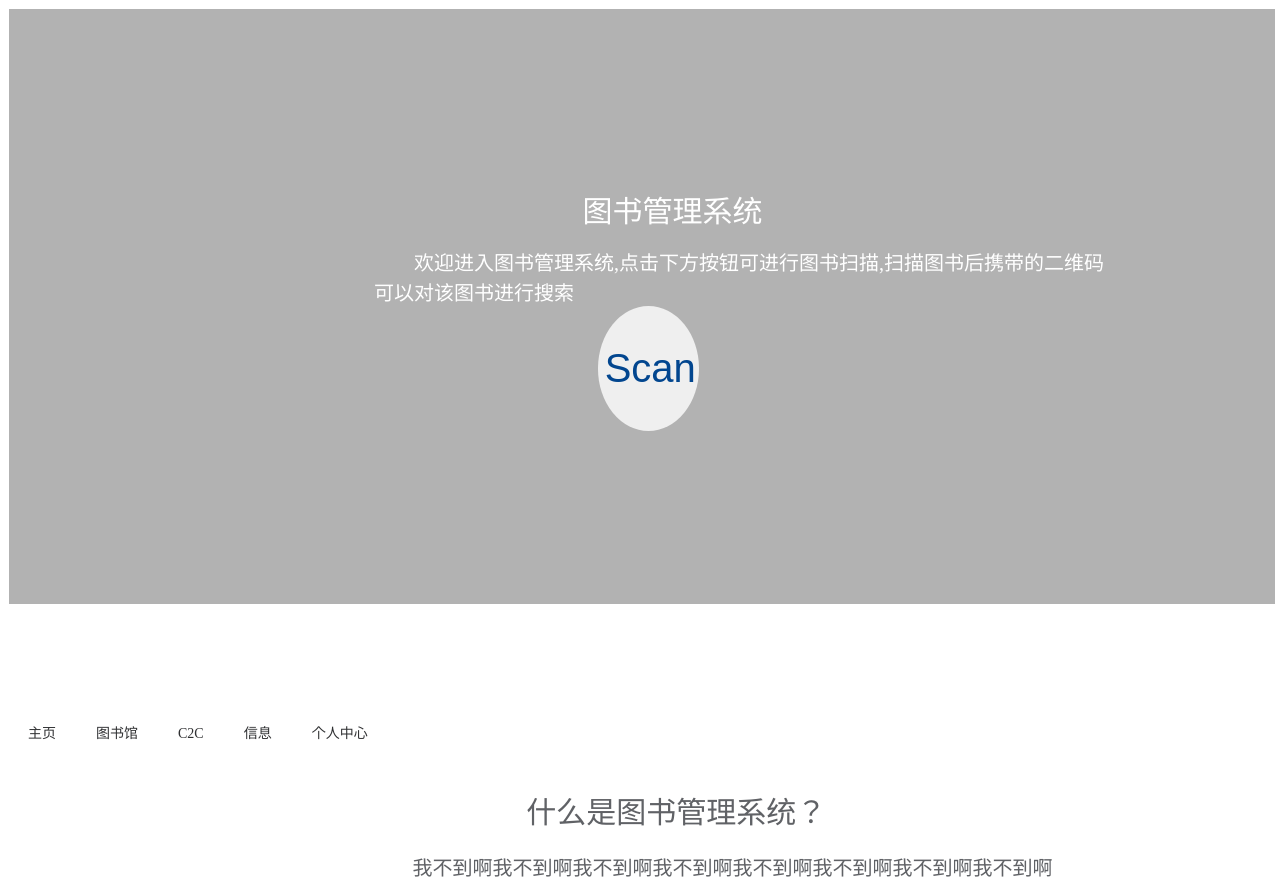
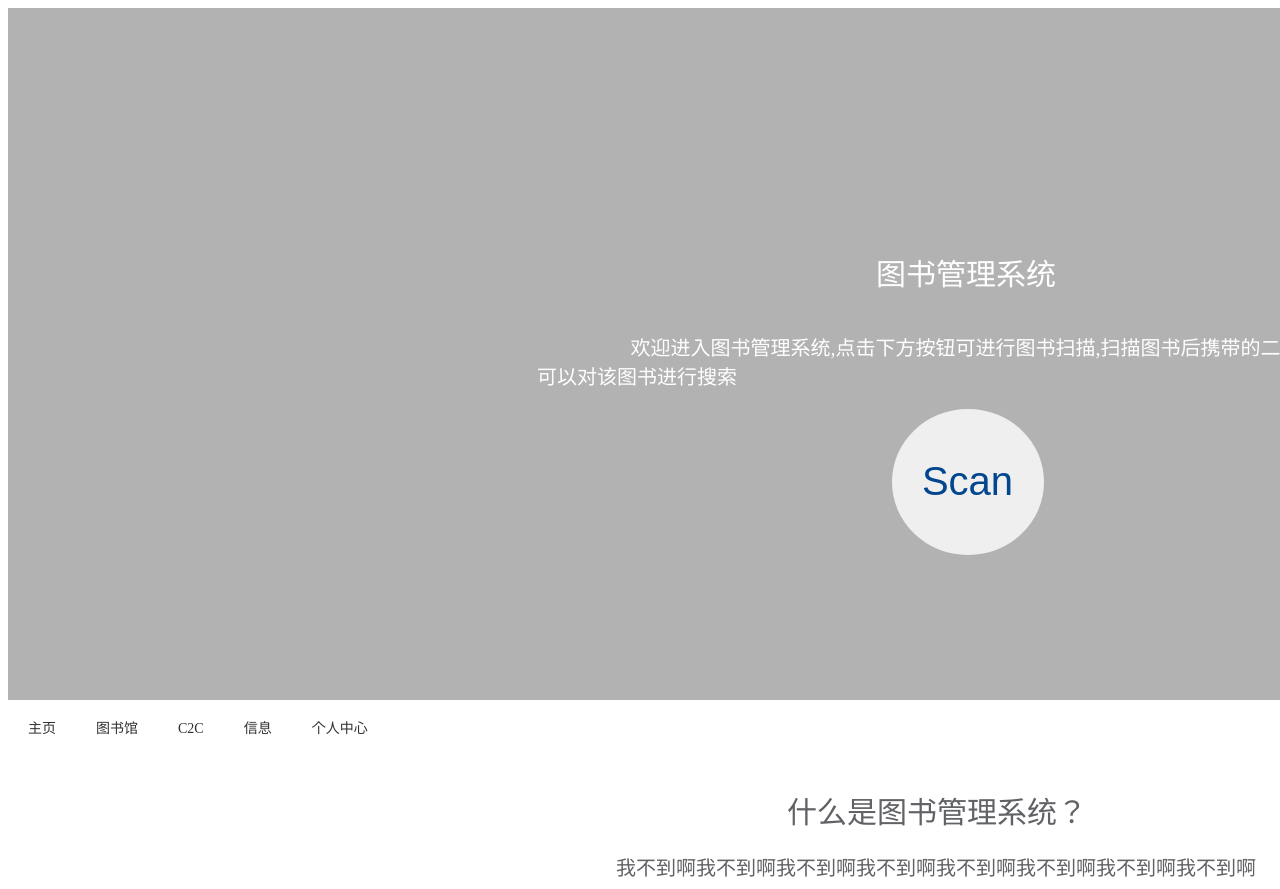
Before and after one commit to PRay011/LMS-VUE, a Vue app: page /#/ in a window 1280 px wide. Shown: the top 889 px of the page. Built offline with nearby package versions, Linux system fonts and the light colour scheme.

Commit message:
修改index布局方式

```diff
--- a/src/assets/css/index.css
+++ b/src/assets/css/index.css
@@ -5,37 +5,48 @@
      overflow: hidden;
 }
 
-.info-container{
-    position: absolute;
-    top:8.5px;
-    left:9px;
-    height:74.4%;
-    width:98.9%;
+.container .info-container{
+    position: relative;
+    /* top:8.5px; */
+    margin-top: -37%;
+    /* left:9px; */
+    height:93%;
+    width:100%;
     background-color: rgba(0,0,0,0.3);
+    overflow: hidden;
 }
 
-.container .info{
-    position: absolute;
-    top:30%;
-    left: 45.3%;
+.container .info-container .info{
+    /* position: absolute; */
+    margin-top:13%;
+    margin-left: 26.3%;
     color:white;
     font-size:30px
 }
 
-.container .introduction{
-    position: absolute;
-    top:40%;
-    left: 32%;
+.container .info-container .introduction{
+    /* position: absolute; */
+    margin-top:2%;
+    margin-left: 18%;
     color:white;
     font-size:20px
 }
 
-.container .scan{
-    position: absolute;
+.container .info-container .introduction2{
+    /* position: absolute; */
+    margin-left: 12%;
+    margin-top: 30px;
+
+    color:white;
+    font-size:20px
+}
+
+.container .info-container .scan{
+    /* position: absolute; */
     width:8%;
     height:21%;
-    top:50%;
-    left: 46.5%;
+    margin-top:1%;
+    margin-left: 46.5%;
     border:1px solid transparent;
     border-radius: 100%;
     font-family: Arial;
@@ -46,12 +57,14 @@
     /* border:1px solid white; */
 }
 
-.container .scan:hover{
+.container .info-container .scan:hover{
     color:white;
     background-color: rgba(2,70,143,0.8);
 }
 
 .info-addition{
+    /* height: 750px; */
+    width: 1900px;
     margin-top:30px;
 }
 
--- a/src/pages/Home/index.vue
+++ b/src/pages/Home/index.vue
@@ -10,9 +10,14 @@
     </el-carousel>
   </div>
   <div class="info-container">
-    <el-text class="info" size="large">图书管理系统</el-text>
-    <el-text class="introduction">欢迎进入图书管理系统,点击下方按钮可进行图书扫描,扫描图书后携带的二维码</el-text>
-    <el-text class="introduction" style="margin-left:-40px;margin-top: 30px;">可以对该图书进行搜索</el-text>
+    <div class="info">
+      <el-text class="info" size="large">图书管理系统</el-text>
+    </div>
+    <div class="introduction">
+      <el-text class="introduction">欢迎进入图书管理系统,点击下方按钮可进行图书扫描,扫描图书后携带的二维码</el-text><br>
+      <el-text class="introduction2" style="">可以对该图书进行搜索</el-text>
+    </div>
+
     <button class="scan">Scan</button>
   </div>
   <!-- 引入自定义组件 -->
--- a/src/pages/User/login.vue
+++ b/src/pages/User/login.vue
@@ -44,7 +44,7 @@
 <style scoped>
 @import '../../assets/css/login.css';
 
-::v-deep .el-input{
+:deep .el-input{
     width:60%;
     height:7%;
     margin-top:2%;
--- a/src/pages/User/register.vue
+++ b/src/pages/User/register.vue
@@ -44,7 +44,7 @@
 <style scoped>
 @import '../../assets/css/register.css';
 
-::v-deep .el-input{
+:deep .el-input{
     width:60%;
     height:7%;
     margin-top:2%;
@@ -60,7 +60,7 @@
     margin-left: 10%;
 }
 
-::v-deep .login{
+:deep .login{
     margin-left: 20%;
     height: 7%;
     width: 20%;
@@ -77,7 +77,7 @@
     transition-duration: 0.5s;
 }
 
-::v-deep .register{
+:deep .register{
     margin-left: 7%;
     height: 7%;
     width: 20%;
```
Also changed, not shown: 1 other file (tests, documents, lock files or other folders).
